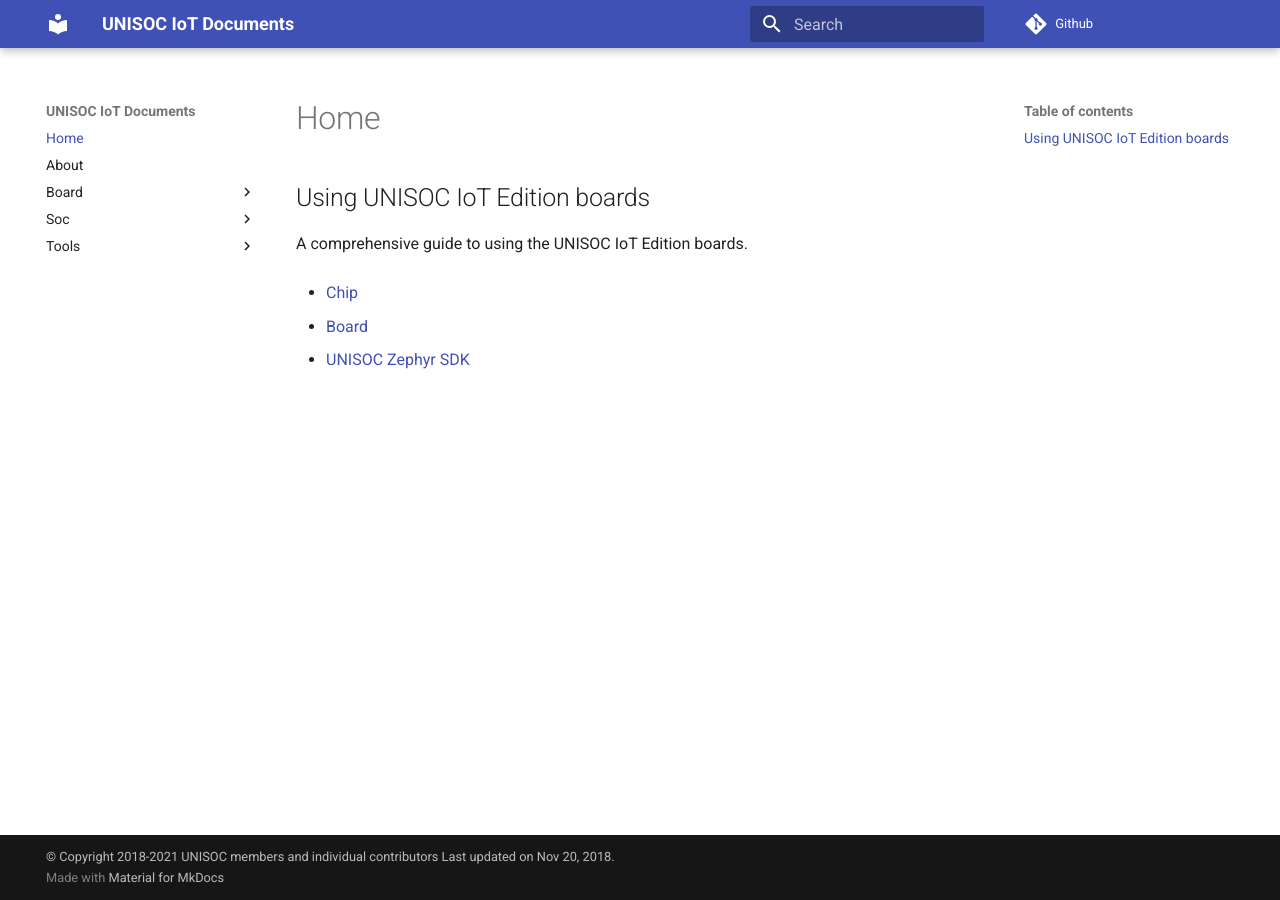
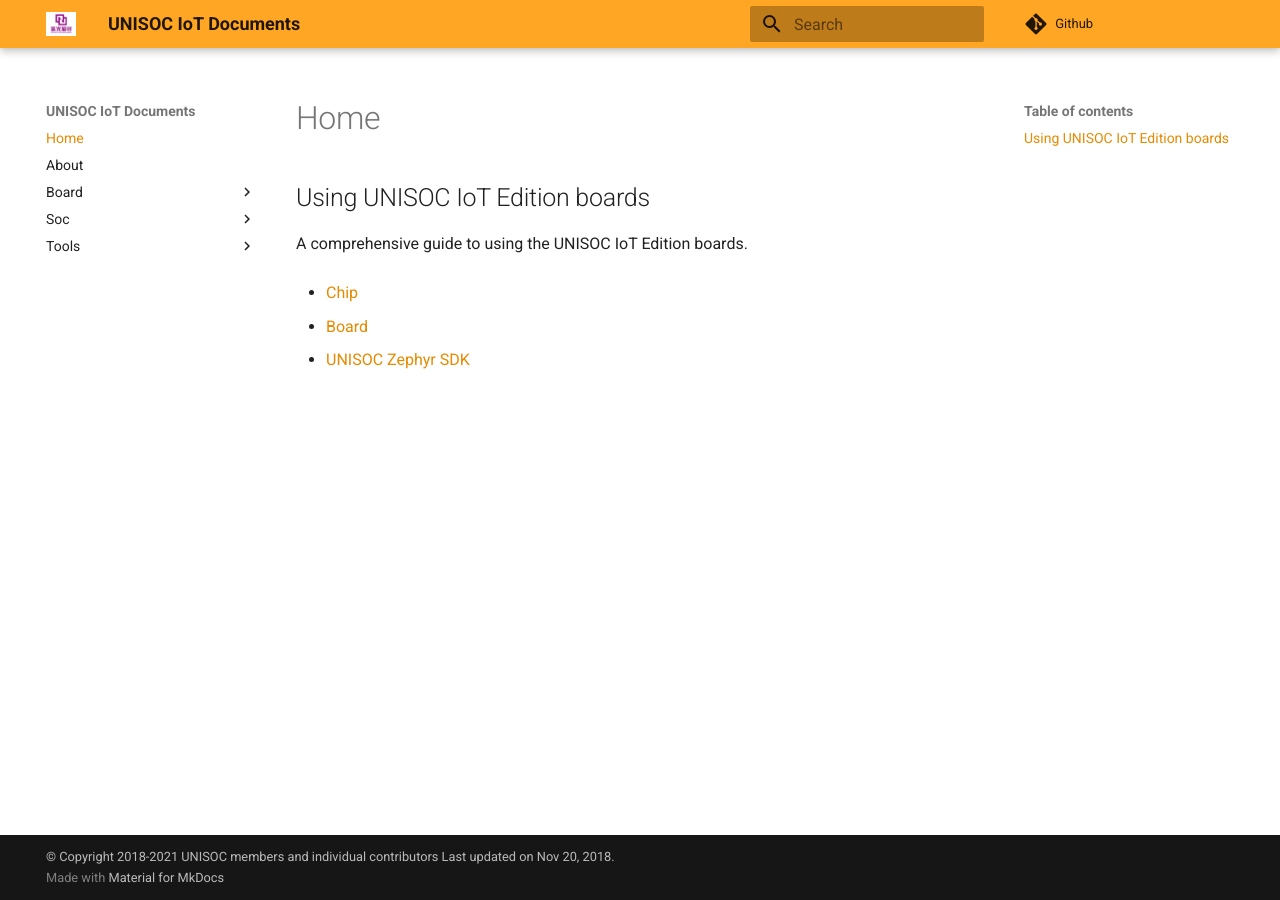
Before and after one commit to unisoc/documentation, an MkDocs documentation site: the page built from docs/index.md, in a window 1280 px wide. Built offline with MkDocs 1.6.1 and Material for MkDocs 9.7.7, drawn with Linux system fonts in a browser that asks for light colours; comment, search, counter and statistics services are not loaded.

Commit message:
Add UNISOC logo.
Add UNISOC logo.

Signed-off-by: Dong Xiang <dong.xiang@unisoc.com>

```diff
--- a/mkdocs.yml
+++ b/mkdocs.yml
@@ -7,5 +7,13 @@ copyright: © Copyright 2018-2021 UNISOC members and individual contributors Las
 repo_url: https://github.com/unisoc/documentation
 repo_name: Github
 
-#theme: readthedocs
-theme: material
+theme:
+  logo: 'extras/images/UNISOC_LOGO.jpg'
+  name: 'material'
+  language: 'en'
+  palette:
+    primary: 'Orange'
+    accent: 'Green'
+  font:
+    text: 'Roboto'
+    code: 'Roboto Mono'
```
Also changed, not shown: docs/extras/images/UNISOC_LOGO.jpg (added).
